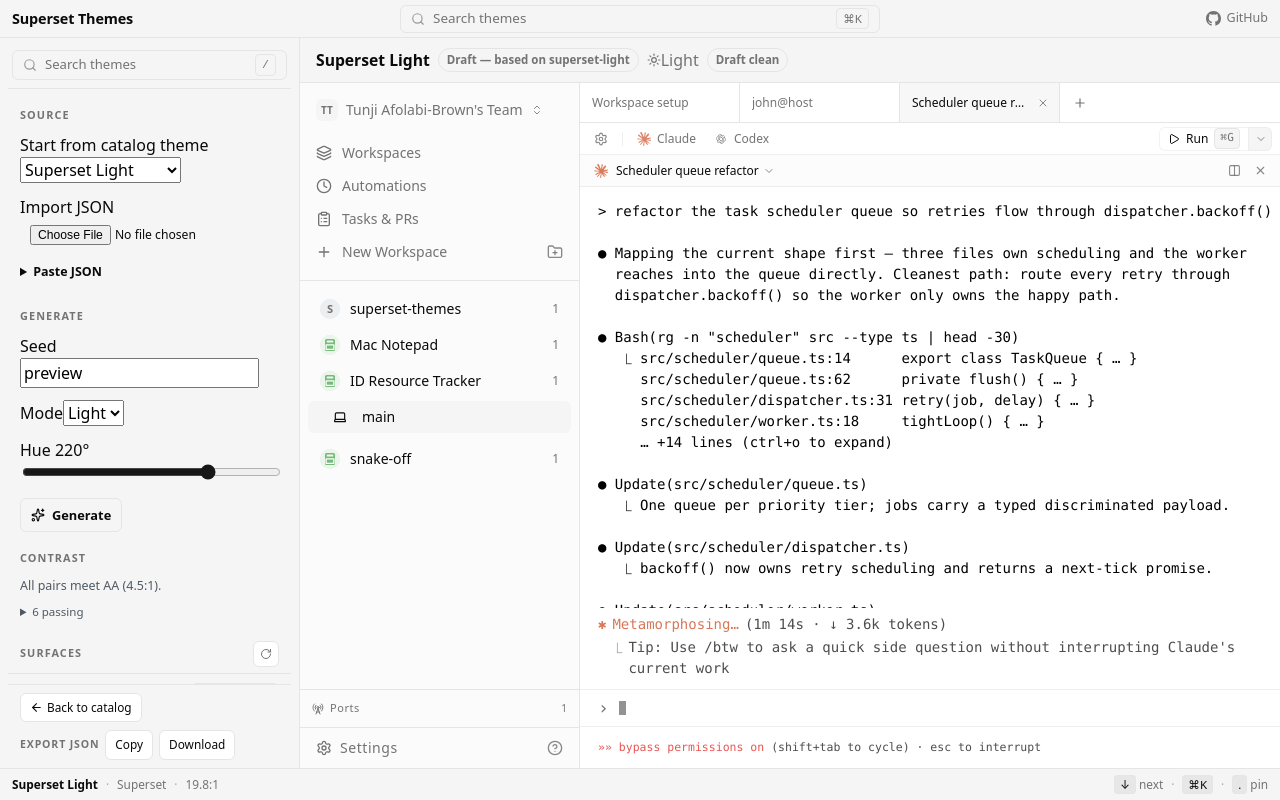
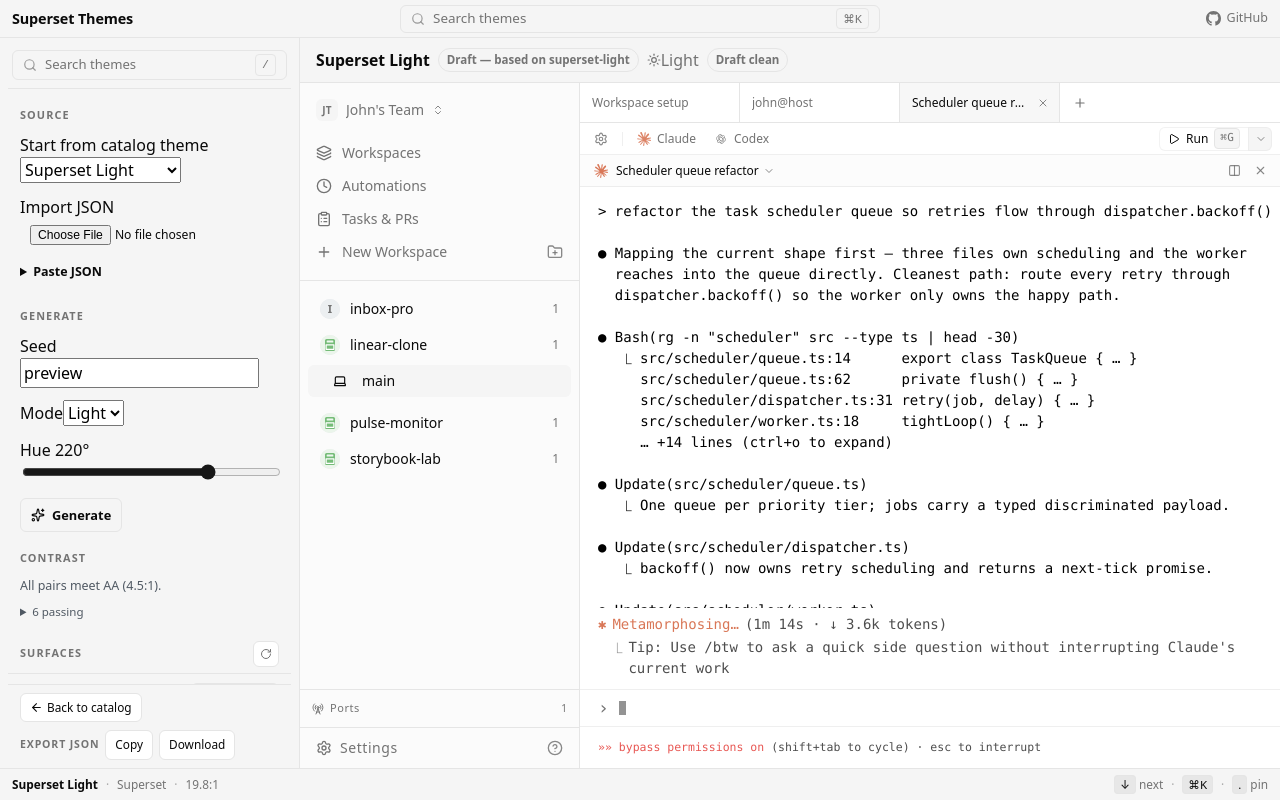
Before and after one commit to airfork/superset-themes, a React (Vite) app: page /lab in a window 1280 px wide. Built offline with nearby package versions, Linux system fonts and the light colour scheme.

Commit message:
fix: anonymize workspace preview fixture

```diff
--- a/src/pane/WorkspaceScene.tsx
+++ b/src/pane/WorkspaceScene.tsx
@@ -49,23 +49,23 @@
 
 const projects: Project[] = [
   {
-    name: "superset-themes",
+    name: "inbox-pro",
     count: 1,
-    avatar: { kind: "letter", letter: "S", color: "oklch(0.95 0.004 250)" },
+    avatar: { kind: "letter", letter: "I", color: "oklch(0.95 0.004 250)" },
   },
   {
-    name: "Mac Notepad",
-    count: 1,
-    avatar: { kind: "project" },
-  },
-  {
-    name: "ID Resource Tracker",
+    name: "linear-clone",
     count: 1,
     avatar: { kind: "project" },
     branches: [{ name: "main", kind: "main", active: true }],
   },
   {
-    name: "snake-off",
+    name: "pulse-monitor",
+    count: 1,
+    avatar: { kind: "project" },
+  },
+  {
+    name: "storybook-lab",
     count: 1,
     avatar: { kind: "project" },
   },
@@ -209,8 +209,8 @@
     <div className="scene-workspace">
       <aside className="scene-workspace__rail">
         <button type="button" className="scene-workspace__team" aria-label="Switch team">
-          <span className="scene-workspace__team-mark">TT</span>
-          <span className="scene-workspace__team-name">Tunji Afolabi-Brown's Team</span>
+          <span className="scene-workspace__team-mark">JT</span>
+          <span className="scene-workspace__team-name">John's Team</span>
           <ChevronsUpDown aria-hidden="true" className="scene-workspace__team-chevron" />
         </button>
         <nav aria-label="Workspaces" className="scene-workspace__nav">
```
Also changed, not shown: 4 other files (tests, documents, lock files or other folders).
